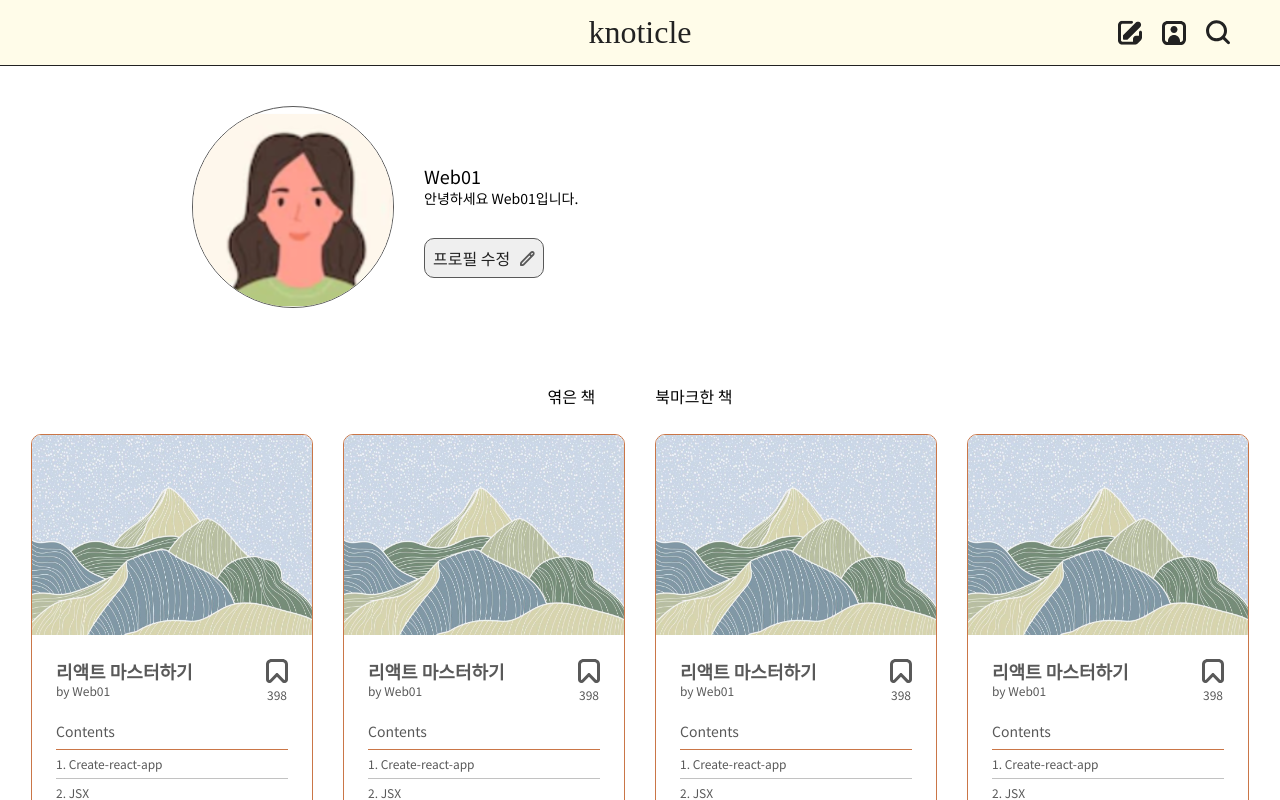
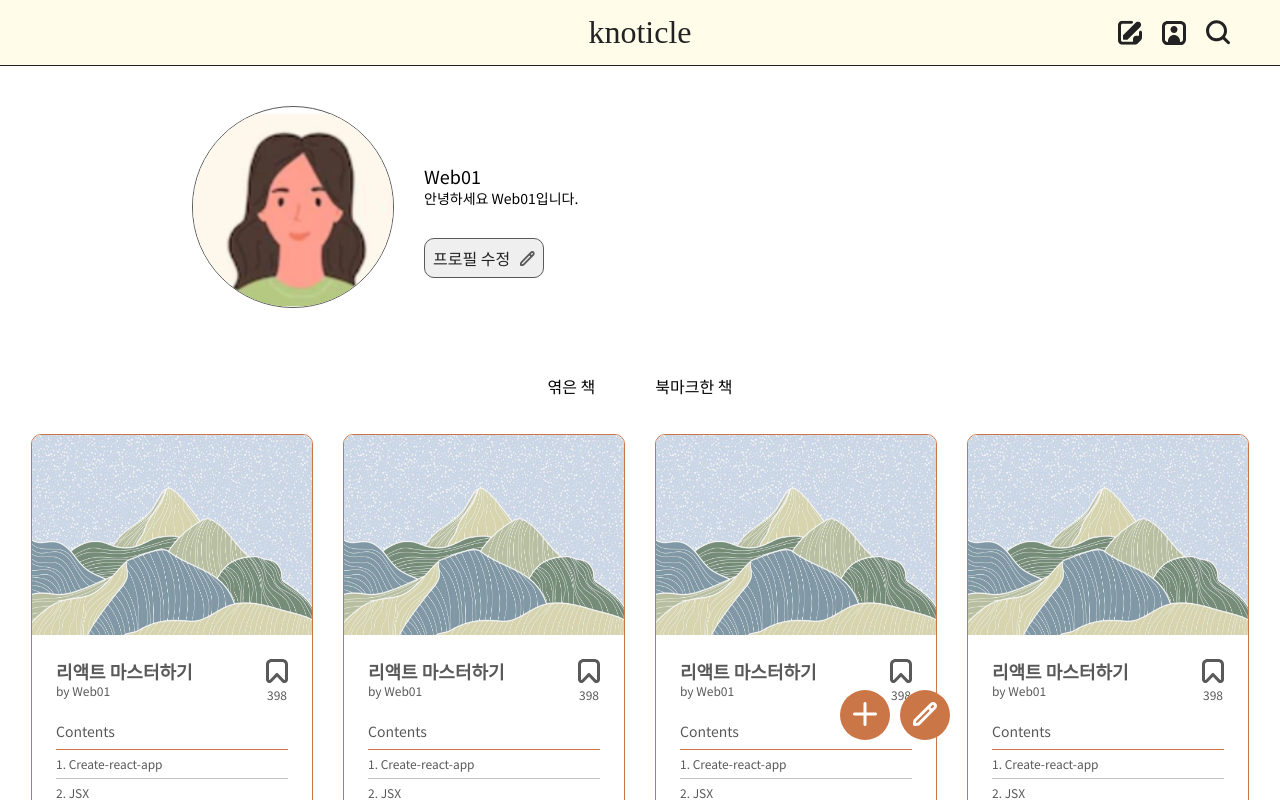
Before and after one commit to boostcampwm-2022/web01-knoticle, a Next.js app in the folder frontend/: page /study in a window 1280 px wide. Shown: the top 800 px of the page. Built offline with nearby package versions, Linux system fonts and the light colour scheme; a web font is replaced by a local one.

Commit message:
feat: FAB 추가 - #27

```diff
--- /dev/null
+++ b/frontend/components/FAB/index.tsx
@@ -0,0 +1,18 @@
+import Image from 'next/image';
+
+import Add from '../../assets/ico_add.svg';
+import EditWhite from '../../assets/ico_edit_white.svg';
+import { FABButton, FABWrapper } from './styled';
+
+export default function FAB() {
+  return (
+    <FABWrapper>
+      <FABButton>
+        <Image src={Add} alt="책 추가" />
+      </FABButton>
+      <FABButton>
+        <Image src={EditWhite} alt="책 수정" />
+      </FABButton>
+    </FABWrapper>
+  );
+}
--- /dev/null
+++ b/frontend/components/FAB/styled.ts
@@ -0,0 +1,20 @@
+import styled from 'styled-components';
+
+export const FABWrapper = styled.div`
+  position: fixed;
+  display: flex;
+  justify-content: space-between;
+  bottom: 60px;
+  right: 330px;
+  width: 110px;
+`;
+
+export const FABButton = styled.button<{ isGreen?: boolean }>`
+  display: center;
+  justify-content: center;
+  align-items: center;
+  width: 50px;
+  height: 50px;
+  border-radius: 100%;
+  background-color: ${(props) => (props.isGreen ? 'var(--green-color)' : 'var(--primary-color)')};
+`;
--- a/frontend/components/study/BookListTab.tsx/styled.ts
+++ b/frontend/components/study/BookListTab.tsx/styled.ts
@@ -6,7 +6,7 @@ export const BookListTabWrapper = styled.div`
 export const TabTitle = styled.div`
   display: flex;
   justify-content: center;
-  padding: 30px;
+  padding: 20px;
   /* background-color: red; */
 `;
 export const LeftTab = styled.div`
@@ -19,11 +19,5 @@ export const BookGrid = styled.div`
   display: grid;
   grid-template-columns: repeat(4, 1fr);
   gap: 30px;
+  padding: 20px;
 `;
-
-export const TempBook = styled.div`
-  width: 280px;
-  height: 480px;
-  background-color: orange;
-  margin: 10px;
-`;
--- a/frontend/pages/study.tsx
+++ b/frontend/pages/study.tsx
@@ -1,4 +1,5 @@
 import GNB from '../components/common/GNB';
+import FAB from '../components/FAB';
 import BookListTab from '../components/study/BookListTab.tsx';
 import UserProfile from '../components/study/UserProfile';
 import { FlexCenterPositioner } from '../styles/layout';
@@ -11,6 +12,7 @@ export default function Study() {
         <UserProfile />
         <BookListTab />
       </FlexCenterPositioner>
+      <FAB />
     </>
   );
 }
--- a/frontend/styles/GlobalStyle.ts
+++ b/frontend/styles/GlobalStyle.ts
@@ -21,6 +21,11 @@ const GlobalStyle = createGlobalStyle`
     font-weight: 500;
   }
 
+  button {
+    border: none;
+    cursor: pointer;
+  }
+
 `;
 
 export default GlobalStyle;
```
Also changed, not shown: frontend/assets/ico_add.svg (added), frontend/assets/ico_edit_white.svg (added).
